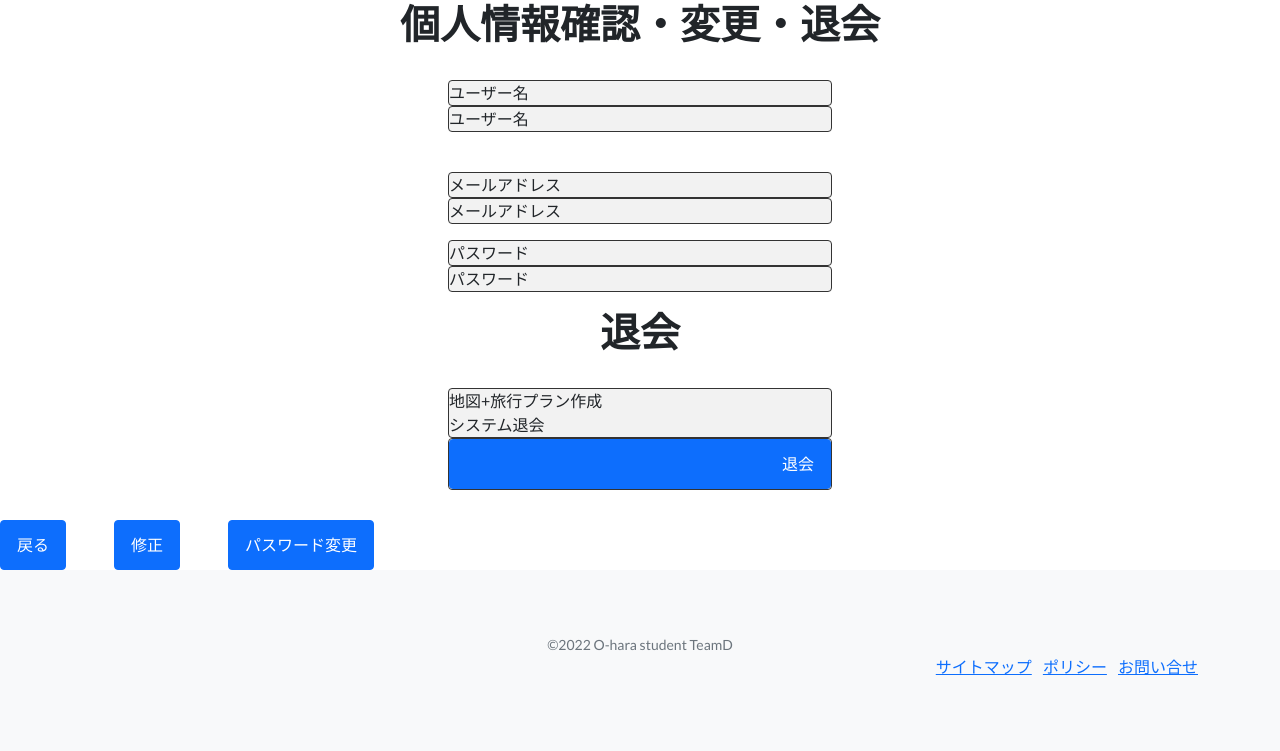
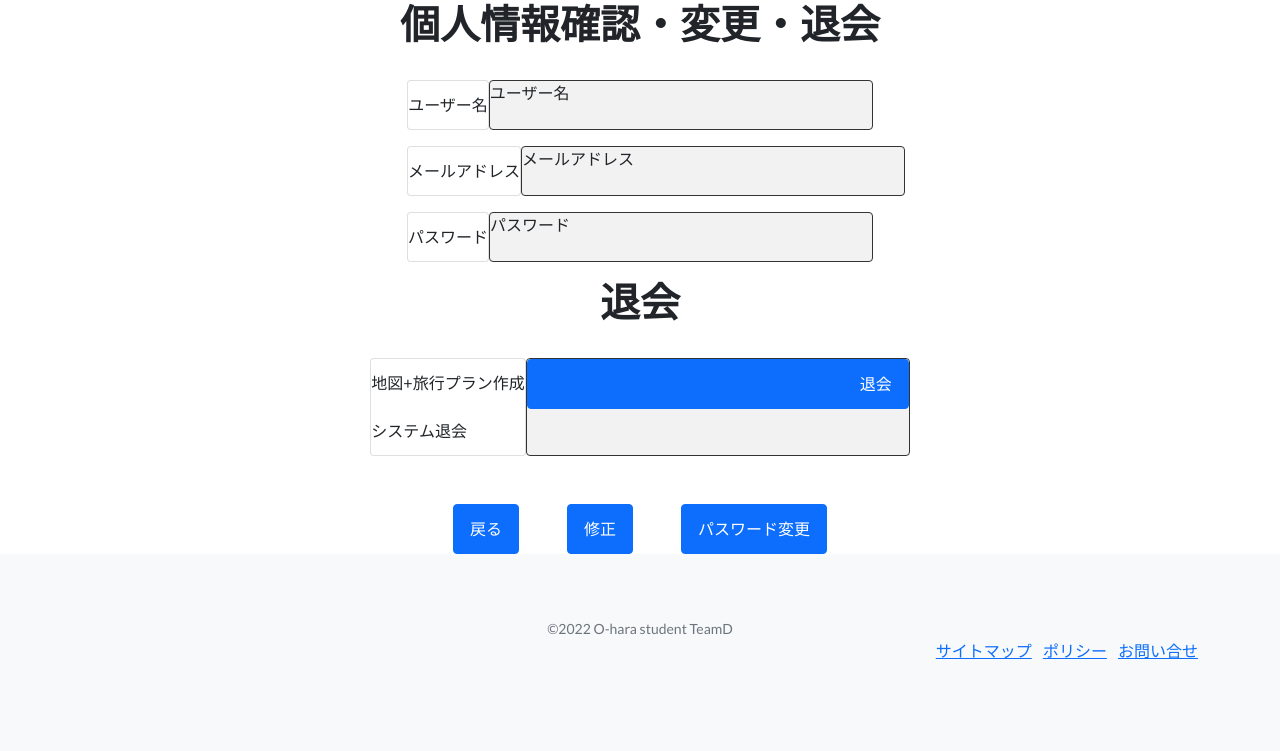
Before and after one commit to morihisa1235/plan_system, a Django app: page /personal/ in a window 1280 px wide. Shown: the part 82-833 px from the top of the page. After the commit the page ends 741 px from the top, so only its background shows below. Run offline with Django 3.2, Linux system fonts and the light colour scheme; some libraries are stand-ins or nearby versions.

Commit message:
個人情報

```diff
--- a/maplan/templates/personal.html
+++ b/maplan/templates/personal.html
@@ -32,7 +32,7 @@
 <div class = "personal1">
     <div class = "card a">地図+旅行プラン作成<br>システム退会</div>
     <div class = "card b"><a class = "btn btn-primary" href = "{% url 'maplan:withdrawal' %}">退会</a></div>
-</div>
+</div><br><br>
 
 <div class = "personal_button">
     <a class="btn btn-primary" href="{% url 'maplan:mypage' %}">戻る</a>&emsp;&emsp;&emsp;<a class="btn btn-primary" href="{% url 'maplan:change_personal' %}">修正</a>&emsp;&emsp;&emsp;<a class="btn btn-primary" href="{% url 'maplan:change_password' %}">パスワード変更</a>
--- a/static/css/mystyle.css
+++ b/static/css/mystyle.css
@@ -69,7 +69,11 @@ footer {
 
 .personal {
     text-align: center;
-    line-height: 3.0;
+}
+
+.personal1 {
+    display: flex;
+    justify-content: center;
 }
 
 .taikai {
@@ -77,35 +81,15 @@ footer {
 }
 
 .a {
-    margin: 0 auto;
+    line-height: 3.0;
+    margin-left: 100px;
+}
+
+.b {
+    margin-right: 100px;
     width: 30%;
     border: 1px solid #333;
     background: #f2f2f2
-}
-
-.b {
-    margin: 0 auto;
-    width: 30%;
-    border: 1px solid #333;
-    background: #f2f2f2
-}
-
-.c {
-    margin: 0 auto;
-    width: 30%;
-    border: 1px solid #333;
-    background: #f2f2f2
-}
-
-.d {
-    margin: 0 auto;
-    width: 30%;
-    border: 1px solid #333;
-    background: #f2f2f2
-}
-
-.personal_button {
-    padding-top: 30px;
 }
 
 .with {
@@ -115,8 +99,7 @@ footer {
 
 .dra {
      padding:30px;
-     width: 10em;
-     margin: auto;
+     text-align: center;
 }
 
 .change_personal_button {
@@ -126,3 +109,7 @@ footer {
 .change_personal_button a:first-of-type {
     margin-right: 50px
 }
+
+.personal_button {
+    text-align: center;
+}
```
